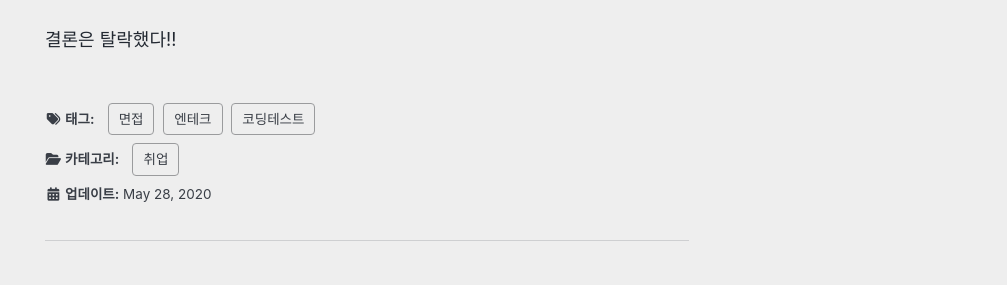
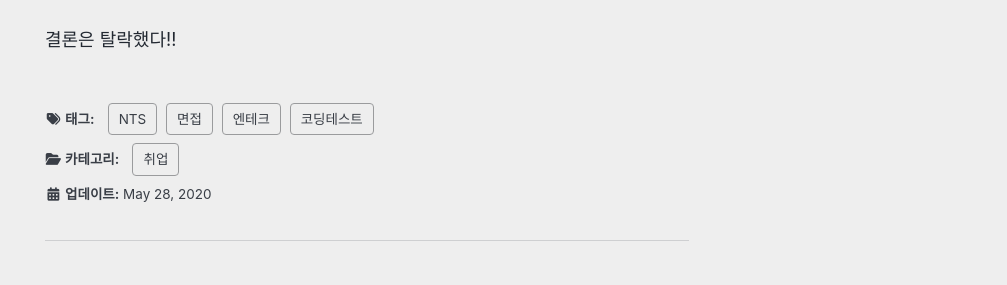
Before and after one commit to JooYoung1121/JooYoung1121.github.io, a Jekyll site: the page built from _posts/2020-05-28-19년도 하반기 엔테크 후기.md, in a window 1280 px wide and 900 px high, scrolled down 1566 px. Shown: the part 149-434 px from the top of the window, without its empty margins (273-1280 px from the left). Built offline with Jekyll 4.4.1, drawn with Linux system fonts in a browser that asks for light colours; cached includes are drawn as plain includes; nearby versions of some CDN libraries; comment, search, counter and statistics services are not loaded.

Commit message:
Update 2020-05-28-19년도 하반기 엔테크 후기.md

```diff
--- a/_posts/2020-05-28-19년도 하반기 엔테크 후기.md
+++ b/_posts/2020-05-28-19년도 하반기 엔테크 후기.md
@@ -6,6 +6,7 @@ toc: true
 author: JooYoung
 tags:
   - 엔테크
+  - NTS
   - 코딩테스트
   - 면접
 published : true
```
